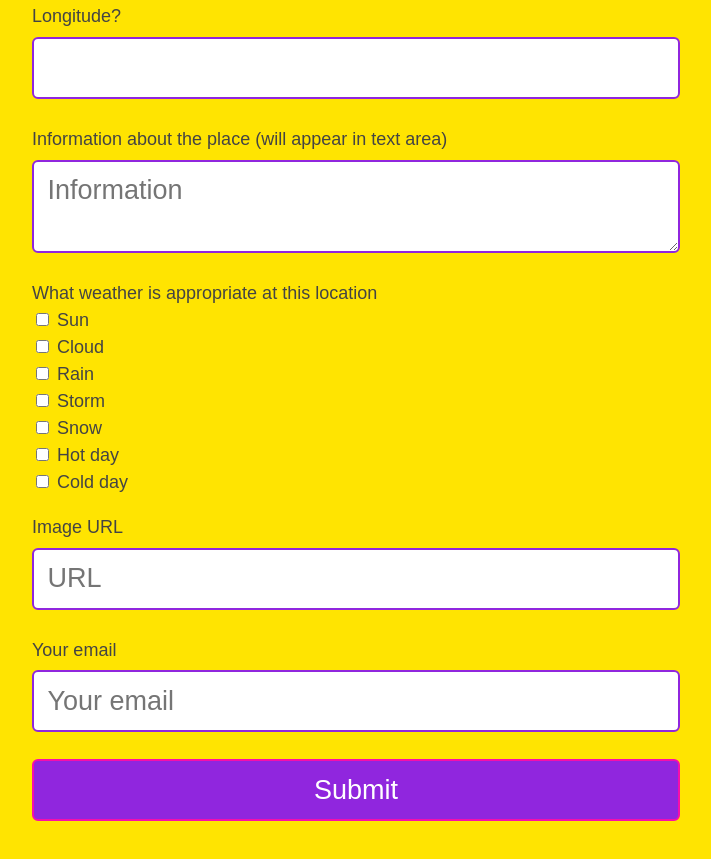
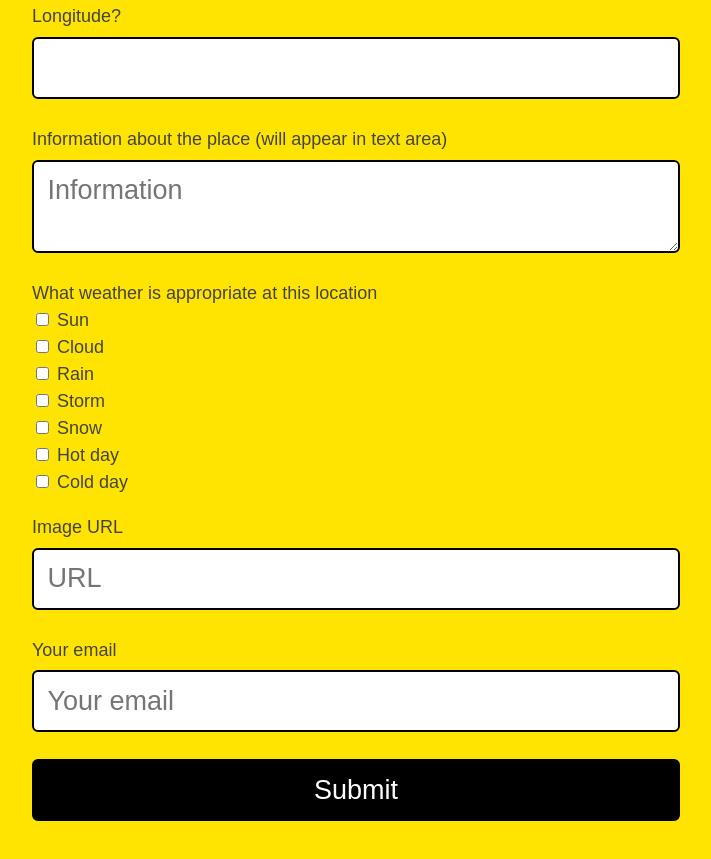
Before and after one commit to kieran2509/AnyWeather, a plain HTML site: page upload.html in a window 1280 px wide. Shown: the part 833-1692 px from the top of the page, without its empty margins (284-995 px from the left). Drawn offline with Linux system fonts and the light colour scheme; a web font is replaced by a local one.

Commit message:
no message

```diff
--- a/style.css
+++ b/style.css
@@ -45,7 +45,7 @@ input[type="url"], input[type="text"], input[type="number"], input[type="email"]
   cursor: pointer;
   padding: 0.5em;
   margin: .25em auto 1em;
-  border: 2px solid rgb(144, 38, 222);
+  border: 2px solid black;
   -webkit-appearance: none;
   -moz-appearance: none;
   border-radius: 6px;
@@ -54,7 +54,7 @@ input[type="url"], input[type="text"], input[type="number"], input[type="email"]
 
 input:focus
 {
-  border-color: rgb(246, 15, 171);
+  border-color: black;
   outline: none;
 }
 
@@ -62,9 +62,9 @@ input:focus
 
 button
 {
-  background: rgb(144, 38, 222);
+  background: black;
   color: white;
-  border-color: rgb(246, 15, 171);
+
 }
 
 /* this will change how the button looks when you roll over it */
```
Also changed, not shown: index.html (+1 -2 lines), media/button.png (added).
